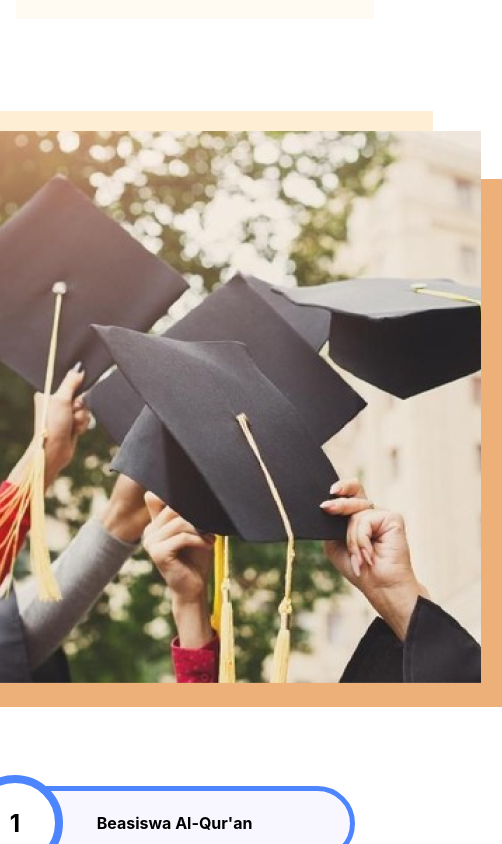
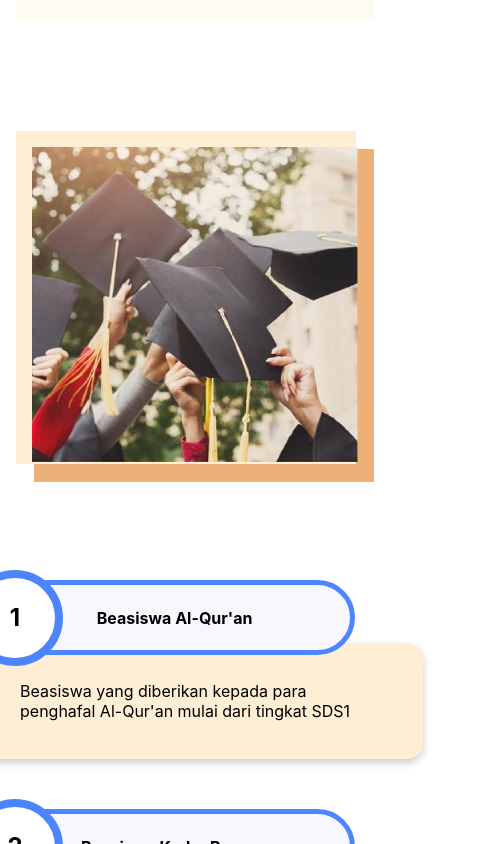
Before and after one commit to samosa76/Beasiswa-Qu, a React (Create React App) app: page / in a window 390 px wide. Shown: the part 3280-4124 px from the top of the page, 502 px wide, since content can reach past the window. Built offline with nearby package versions, Linux system fonts and the light colour scheme.

Commit message:
program image responsive

```diff
--- a/src/Component/Plan/Plan.module.css
+++ b/src/Component/Plan/Plan.module.css
@@ -42,7 +42,7 @@
     width: 100%;
     height: 100%;
     background: rgba(255, 223, 179, 0.3);
-    border-radius: 16px;
+
     box-shadow: 0 4px 30px rgba(0, 0, 0, 0.1);
     backdrop-filter: blur(5px);
     -webkit-backdrop-filter: blur(5px);
--- a/src/Component/Program/Program.module.css
+++ b/src/Component/Program/Program.module.css
@@ -1,6 +1,5 @@
 .container {
     padding: 1rem;
-
 }
 
 .program_title {
@@ -10,6 +9,11 @@
 
 .program_image {
     position: relative;
+    padding: 16px;
+}
+
+.program_image > img{
+    width: 100%;
 }
 
 .program_image::after {
@@ -34,6 +38,7 @@
     width: 95%;
     height: 95%;
     background-color: #EDB079;
+
 }
 
 .program_content {
@@ -78,3 +83,15 @@
         margin-bottom: 32px;
     }
 }
+
+@media (max-width: 768px) {
+    .program_image::after {
+        top: 0px;
+        left: 0px;
+    }
+
+    .program_image::before {
+        bottom: 0px;
+        right: 0px;
+    }
+}
```
Also changed, not shown: public/Asset/icon/icon_bank.png (added).
